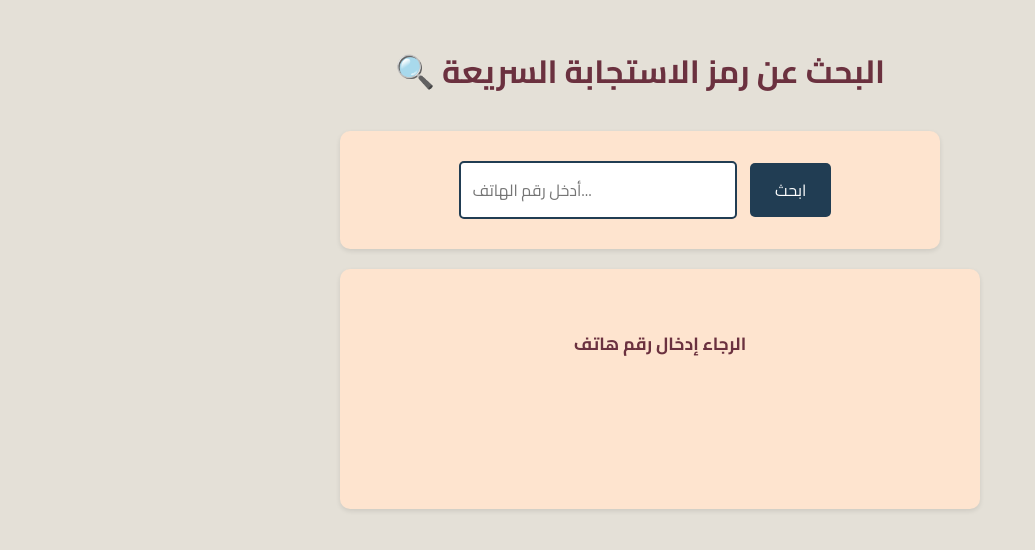
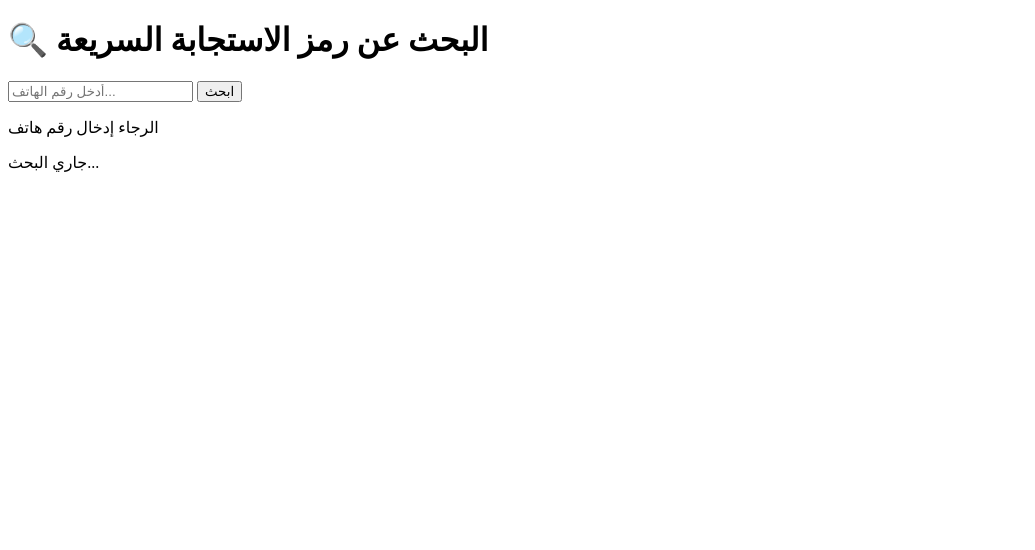
Before and after one commit to yusufalhelou/qr, a plain HTML site: page index.html in a window 1280 px wide. Both pictures are taken after a click on the button "ابحث". Shown: the whole page, without its empty margins (0-1035 px from the left). Drawn offline with Linux system fonts and the light colour scheme.

Commit message:
Update index.html

```diff
--- a/index.html
+++ b/index.html
@@ -6,103 +6,7 @@
     <title>QR Code Lookup</title>
     <link href="https://fonts.googleapis.com/css2?family=Cairo:wght@400;700&display=swap" rel="stylesheet">
     <style>
-        /* Reusing your existing CSS patterns */
         /* CSS remains the same as before */
-        body {
-            font-family: 'Cairo', sans-serif;
-            background-color: #e4e0d7;
-            display: flex;
-            flex-direction: column;
-            align-items: center;
-            margin: 0;
-            padding: 20px;
-            min-height: 100vh;
-        }
-
-        .container {
-            max-width: 600px;
-            width: 90%;
-            text-align: center;
-            position: relative;
-            z-index: 1;
-        }
-
-        h1 {
-            color: #6B313F;
-            margin-bottom: 30px;
-        }
-
-        .search-box {
-            background-color: #fee4cf;
-            padding: 20px;
-            border-radius: 10px;
-            box-shadow: 0 2px 5px rgba(0, 0, 0, 0.1);
-            margin-bottom: 20px;
-        }
-
-        input {
-            padding: 12px;
-            margin: 10px;
-            width: 250px;
-            border-radius: 5px;
-            border: 2px solid #213d53;
-            font-family: 'Cairo', sans-serif;
-            font-size: 16px;
-        }
-
-        button {
-            padding: 12px 25px;
-            background-color: #213d53;
-            color: white;
-            border: none;
-            border-radius: 5px;
-            cursor: pointer;
-            font-family: 'Cairo', sans-serif;
-            font-size: 16px;
-            transition: transform 0.2s;
-        }
-
-        button:hover {
-            transform: scale(1.05);
-        }
-
-        .result-container {
-            margin-top: 20px;
-            padding: 20px;
-            background-color: #fee4cf;
-            border-radius: 10px;
-            min-height: 200px;
-            width: 100%;
-            position: relative;
-            box-shadow: 0 2px 5px rgba(0, 0, 0, 0.1);
-        }
-
-        .qrcode-img {
-            max-width: 300px;
-            margin: 20px auto;
-            border: 3px solid #213d53;
-            border-radius: 10px;
-            padding: 10px;
-            background: white;
-        }
-
-        .error {
-            color: #6B313F;
-            font-weight: bold;
-            font-size: 1.1em;
-            padding: 20px;
-        }
-
-        .loading {
-            display: none;
-            position: fixed;
-            top: 50%;
-            left: 50%;
-            transform: translate(-50%, -50%);
-            font-size: 1.2em;
-            color: #213d53;
-            z-index: 100;
-        }
     </style>
 </head>
 <body>
@@ -132,7 +36,6 @@
                 }
 
                 const html = await response.text();
-                console.log("HTML Content:", html.substring(0, 500)); // Debugging
                 return new DOMParser().parseFromString(html, 'text/html');
             } catch (error) {
                 console.error('Error fetching data:', error);
@@ -170,24 +73,20 @@
 
                 // Get all rows
                 const rows = table.querySelectorAll('tr');
-                console.log("Table Rows:", rows.length); // Debugging
+                console.log("Total Rows:", rows.length); // Debugging
 
-                // Debug each row
-                rows.forEach((row, index) => {
-                    console.log(`Row ${index}:`, row.innerHTML); // Debugging
-                });
-
-                // Detect columns
-                const headerCells = rows[0].querySelectorAll('th, td'); // Check both th and td
+                // Headers are in row 1 (index 1)
+                const headerCells = rows[1].querySelectorAll('td');
                 console.log("Headers:", Array.from(headerCells).map(cell => cell.textContent.trim())); // Debugging
 
+                // Find column indexes
                 let phoneColumn = -1;
                 let qrColumn = -1;
 
                 headerCells.forEach((cell, index) => {
                     const text = cell.textContent.trim();
-                    if (text === 'Phone Number') phoneColumn = index; // Update this to match your header
-                    if (text === 'QR Code') qrColumn = index; // Update this to match your header
+                    if (text === 'Phone Number') phoneColumn = index;
+                    if (text === 'QR Code') qrColumn = index;
                 });
 
                 if (phoneColumn === -1 || qrColumn === -1) {
@@ -195,9 +94,9 @@
                     return;
                 }
 
-                // Search through rows
+                // Search through data rows (starting from row 3)
                 let found = false;
-                for (let i = 1; i < rows.length; i++) {
+                for (let i = 3; i < rows.length; i++) {
                     const cells = rows[i].querySelectorAll('td');
                     if (cells.length > Math.max(phoneColumn, qrColumn)) {
                         const currentPhone = cells[phoneColumn].textContent.trim();
```
